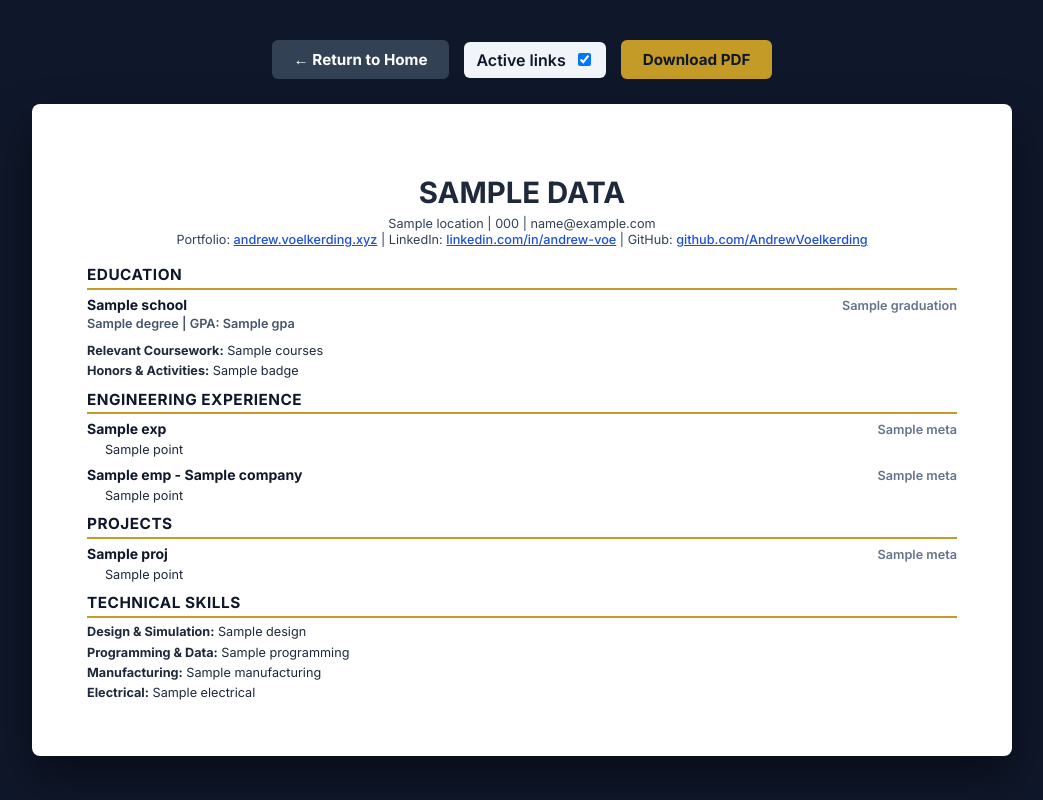
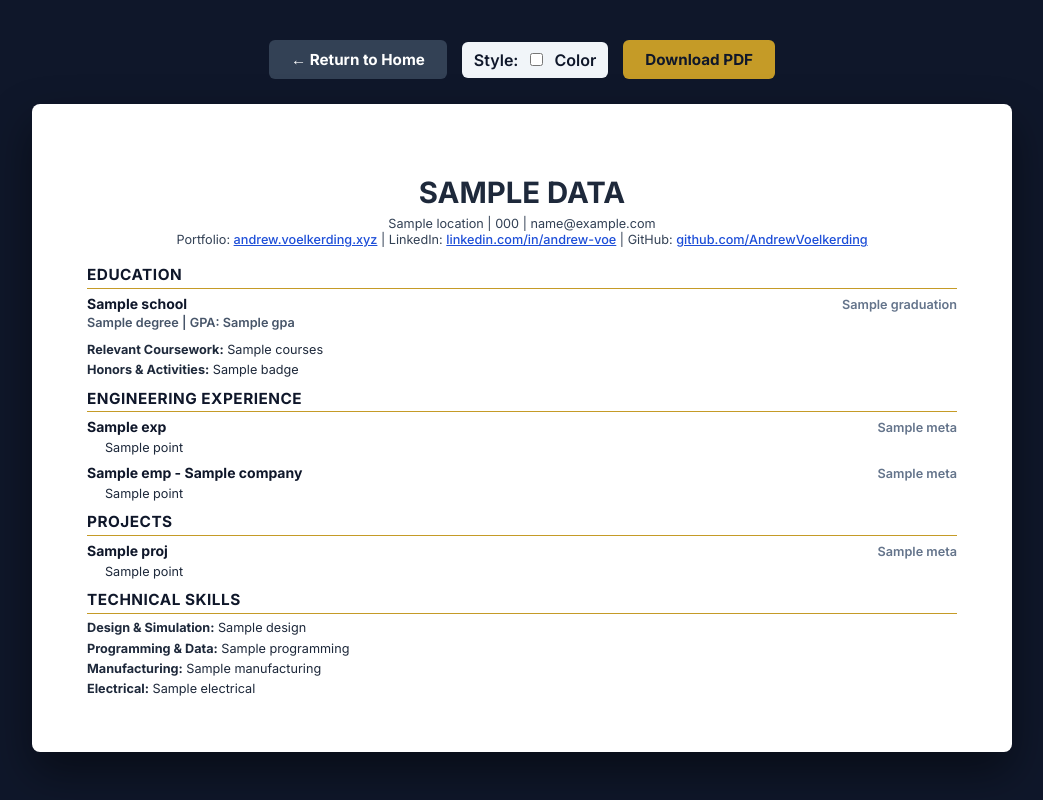
Before and after one commit to AndrewVoelkerding/AndrewVoelkerding, a Python web app: template templates/resume.html in a window 1280 px wide. Shown: the whole page, without its empty margins (118-1161 px from the left). Run offline with Jinja, Linux system fonts and the light colour scheme; the template is opened without the code that fills it: most values are stand-ins (such as "Sample title", 1, 10 or a date in 2020).

Commit message:
Fix resume template with correct PDF variables and update toggle label to show Color/Black & White

```diff
--- a/templates/resume.html
+++ b/templates/resume.html
@@ -96,24 +96,58 @@
             color: #334155;
         }
 
-        /* Link style variants: annotated (blue + underline) vs plain (black/grey + no underline) */
-        .link-annotated .contact a {
+        /* Color variant: blue links with underline and gold section headers */
+        .color .contact a {
             color: #1d4ed8;
             text-decoration: underline;
             font-weight: 500;
         }
 
-        .link-plain .contact a {
-            color: #334155;
+        .color h2 {
+            border-bottom-color: #C59B27;
+            color: #0F172A;
+        }
+
+        .color h3 {
+            color: #0F172A;
+        }
+
+        .color .meta-cell {
+            color: #64748b;
+        }
+
+        .color .subtitle {
+            color: #475569;
+        }
+
+        /* Black & White variant: black links, no underline, black section headers */
+        .bw .contact a {
+            color: #000000;
             text-decoration: none;
             font-weight: 500;
+        }
+
+        .bw h2 {
+            border-bottom-color: #000000;
+            color: #000000;
+        }
+
+        .bw h3 {
+            color: #000000;
+        }
+
+        .bw .meta-cell {
+            color: #000000;
+        }
+
+        .bw .subtitle {
+            color: #000000;
         }
 
         h2 {
             font-size: 11.5pt;
             text-transform: uppercase;
-            color: #0F172A;
-            border-bottom: 2px solid #C59B27;
+            border-bottom: 1px solid #C59B27;
             padding-bottom: 3px;
             margin-top: 10px;
             margin-bottom: 6px;
@@ -160,7 +194,7 @@
             font-size: 9.5pt;
             font-weight: 600;
             color: #475569;
-            margin-bottom: 10px; /* Forces a clear physical gap before coursework */
+            margin-bottom: 10px;
             display: block;
         }
 
@@ -203,18 +237,19 @@
         }
     </style>
 </head>
-<body class="{{ link_style_class or 'link-annotated' }}">
+<body class="{{ link_style_class or 'color' }}">
 
     <div class="actions-bar">
         <a href="/" class="btn btn-secondary">← Return to Home</a>
 
-        <!-- Toggle to switch link rendering for the on-screen preview and to select which PDF to download -->
-        <div class="toggle" role="group" aria-label="Link style toggle">
-            <label for="linkToggle">Active links</label>
-            <input id="linkToggle" type="checkbox" aria-checked="true">
+        <!-- Toggle to switch between color and black & white -->
+        <div class="toggle" role="group" aria-label="Resume style toggle">
+            <label for="styleToggle">Style: </label>
+            <input id="styleToggle" type="checkbox">
+            <span id="styleLabel">Color</span>
         </div>
 
-        <a id="downloadBtn" href="{{ pdf_annotated }}" class="btn" download="Andrew_Voelkerding_Resume.pdf">Download PDF</a>
+        <a id="downloadBtn" href="{{ pdf_color }}" class="btn" download="Andrew_Voelkerding_Resume.pdf">Download PDF</a>
     </div>
 
     <div class="resume-sheet">
@@ -292,22 +327,28 @@
 
     <script>
         (function(){
-            const toggle = document.getElementById('linkToggle');
+            const toggle = document.getElementById('styleToggle');
+            const styleLabel = document.getElementById('styleLabel');
             const downloadBtn = document.getElementById('downloadBtn');
-            const ANNOTATED = '{{ pdf_annotated }}';
-            const PLAIN = '{{ pdf_plain }}';
+            const COLOR = '{{ pdf_color }}';
+            const BW = '{{ pdf_bw }}';
 
-            // Initialize state: annotated = checked
-            toggle.checked = true;
-            document.body.classList.toggle('link-annotated', true);
-            document.body.classList.toggle('link-plain', false);
-            downloadBtn.href = ANNOTATED;
+            // Initialize state: color by default (checkbox unchecked)
+            toggle.checked = false;
+            document.body.className = 'color';
+            styleLabel.textContent = 'Color';
+            downloadBtn.href = COLOR;
 
             toggle.addEventListener('change', function(){
-                const on = toggle.checked;
-                document.body.classList.toggle('link-annotated', on);
-                document.body.classList.toggle('link-plain', !on);
-                downloadBtn.href = on ? ANNOTATED : PLAIN;
+                if (toggle.checked) {
+                    document.body.className = 'bw';
+                    styleLabel.textContent = 'Black & White';
+                    downloadBtn.href = BW;
+                } else {
+                    document.body.className = 'color';
+                    styleLabel.textContent = 'Color';
+                    downloadBtn.href = COLOR;
+                }
             });
         })();
     </script>
```
